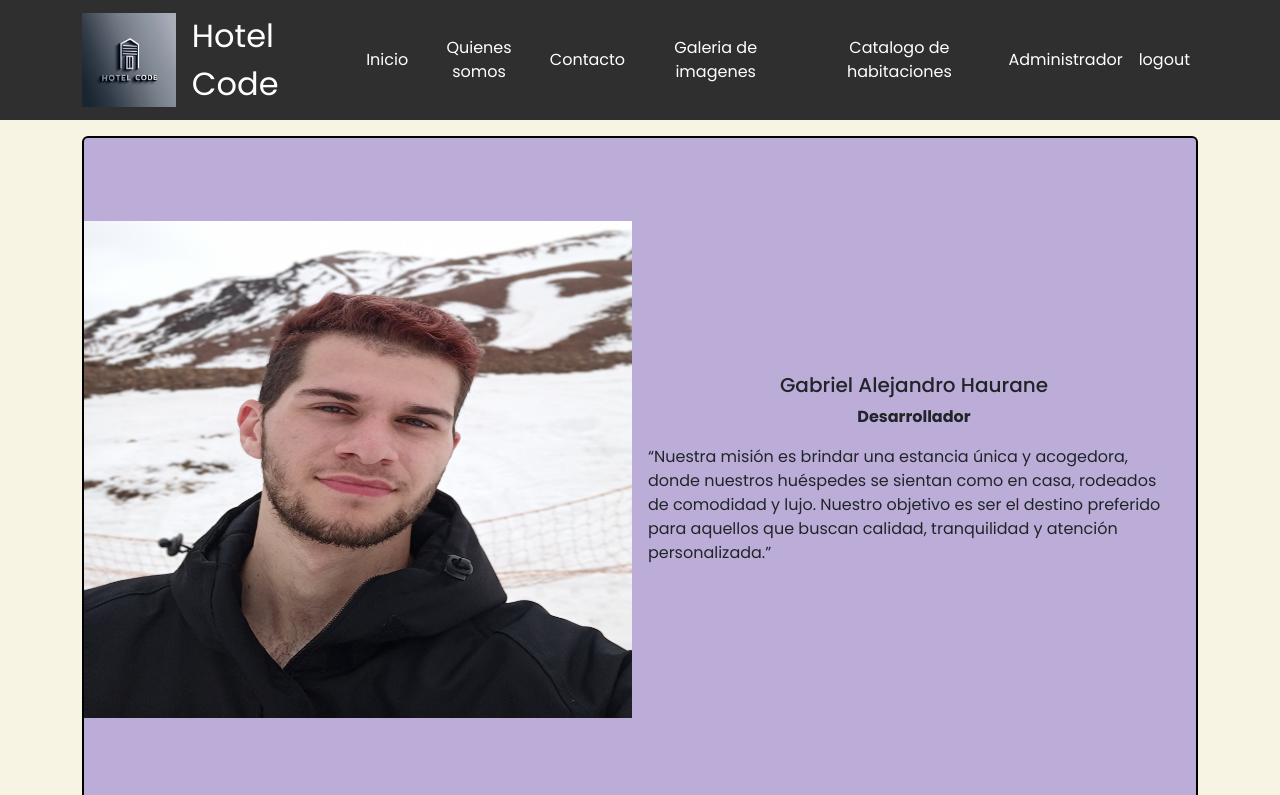
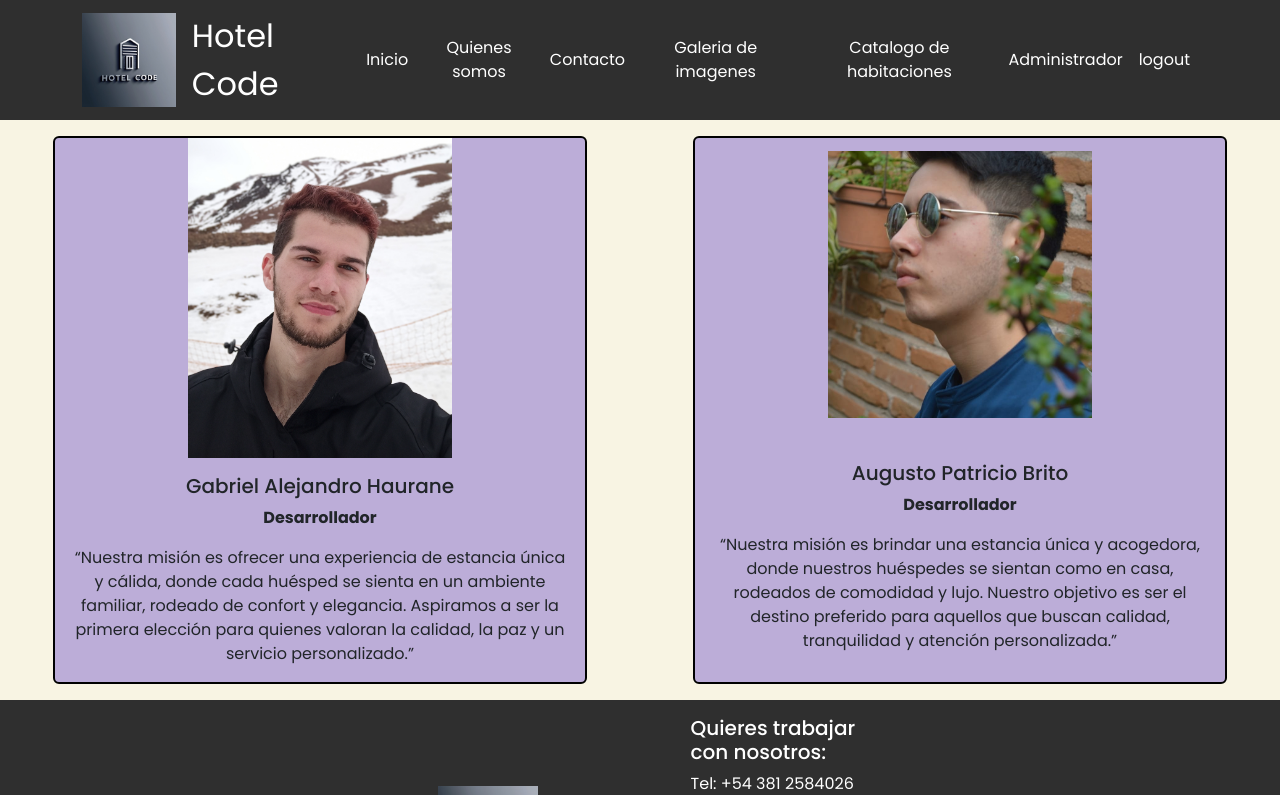
Before and after one commit to GabrielHaurane/Frontend-Proyecto-Final, a React (Vite) app: page /quienessomos in a window 1280 px wide. Shown: the top 795 px of the page. Built offline with nearby package versions, Linux system fonts and the light colour scheme; no server answers.

Commit message:
agregado de la info de augusto brito

```diff
--- a/src/components/pages/Contacto.jsx
+++ b/src/components/pages/Contacto.jsx
@@ -2,10 +2,10 @@ import React from "react";
 import { Card } from "react-bootstrap";
 const Contacto = () => {
   return (
-    <div className="backQS flex-grow-1 d-flex flex-column justify-content-around align-content-center">
+    <div className="backQS flex-grow-1 d-flex flex-column justify-content-evenly align-content-center">
       <h1 className="text-center">Por si quieres contactarnos:</h1>
-      <section className="container d-flex flex-wrap justify-content-around">
-        <Card className="col-5 backQ text-center">
+      <section className="container d-flex flex-wrap justify-content-around flex-column flex-md-row align-items-center">
+        <Card className="col-12 col-sm-5 mb-2 m-sm-0 backQ text-center">
           <Card.Title>Gabriel Alejandro Haurane</Card.Title>
           <Card.Body>
             <a href="https://www.linkedin.com/in/gabriel-haurane-b117a627b/"
@@ -34,10 +34,10 @@ const Contacto = () => {
              </a>
           </Card.Body>
         </Card>
-        <Card className="col-5 backQ text-center">
+        <Card className="col-12 col-sm-5 mt-2 m-sm-0 backQ text-center">
           <Card.Title>Augusto Patricio Brito</Card.Title>
           <Card.Body>
-            <a href="https://www.linkedin.com/in/gabriel-haurane-b117a627b/"
+            <a href="https://www.linkedin.com/in/augusto-brito-399a05334/"
             target="_blank"
             rel="noopener noreferrer" >
               <i
@@ -45,7 +45,7 @@ const Contacto = () => {
                 style={{ fontSize: "2rem", color: "#0077b5" }}
               ></i>
             </a>
-            <a className="ms-3" href="https://github.com/GabrielHaurane"
+            <a className="ms-3" href="https://github.com/BritoAugusto"
             target="_blank"
             rel="noopener noreferrer" >
               <i
@@ -53,7 +53,7 @@ const Contacto = () => {
                 style={{ fontSize: "2rem", color: "black" }}
               ></i>
             </a>
-            <a className="ms-3" href="mailto:gabrielhaurane@gmail.com?subject=Hola&body=Escribe%20tu%20mensaje%20aquí"
+            <a className="ms-3" href="mailto:britoaugusto1@gmail.com?subject=Hola&body=Escribe%20tu%20mensaje%20aquí"
             target="_blank"
             rel="noopener noreferrer" >
               <i
--- a/src/components/pages/Quienes.jsx
+++ b/src/components/pages/Quienes.jsx
@@ -1,45 +1,49 @@
 import React from "react";
 import { Card } from "react-bootstrap";
 import gabrielH from "../assets/Gabriel_Haurane.jpg";
-
+import augustoB from "../assets/Augusto-Brito.jpg";
 const Quienes = () => {
   return (
-    <div className="flex-grow-1 backQS">
-        <div className="container">
-      <Card className="backQ my-3 d-flex flex-md-row  flex-column border border-2 border-black">
-        <div className="d-flex w-100 justify-content-center align-items-center">
-          <img className="col-12 h-75"  src={gabrielH}/>
+    <div className="flex-grow-1 backQS ">
+      <div className=" d-flex flex-wrap justify-content-around flex-column flex-md-row">
+        <Card className="col-12 col-md-5 backQ my-3 d-flex justify-content-center align-items-center flex-lg-row flex-column flex-wrap border border-2 border-black ">
+          <div className="d-flex col-6 justify-content-center align-items-center">
+            <img className="col-12 h-75" src={gabrielH} />
           </div>
-        <Card.Body className="col-12 d-flex flex-row">
+          <Card.Body className="col-12 d-flex flex-row text-center">
             <div className="d-flex flex-column flex-wrap justify-content-center align-items-center">
-          <Card.Title>Gabriel Alejandro Haurane</Card.Title>
-          <Card.Text>
+              <Card.Title className="col-12">
+                Gabriel Alejandro Haurane
+              </Card.Title>
+              <Card.Text className="col-6">
                 <b>Desarrollador</b>
               </Card.Text>
-          <Card.Text>
-            “Nuestra misión es brindar una estancia única y acogedora, donde
-            nuestros huéspedes se sientan como en casa, rodeados de comodidad y
-            lujo. Nuestro objetivo es ser el destino preferido para aquellos que
-            buscan calidad, tranquilidad y atención personalizada.”
+              <Card.Text className="col-12">
+                “Nuestra misión es ofrecer una experiencia de estancia única y
+                cálida, donde cada huésped se sienta en un ambiente familiar,
+                rodeado de confort y elegancia. Aspiramos a ser la primera
+                elección para quienes valoran la calidad, la paz y un servicio
+                personalizado.”
               </Card.Text>
             </div>
           </Card.Body>
         </Card>
-      <Card className="backQ my-3 d-flex flex-md-row  flex-column border border-2 border-black">
-        <div className="d-flex w-100 justify-content-center align-items-center">
-          <img className="col-12 h-75"  src={gabrielH}/>
+        <Card className="col-12 col-md-5 backQ my-3 d-flex justify-content-center align-items-center flex-lg-row flex-column flex-wrap border border-2 border-black ">
+          <div className="d-flex col-6 justify-content-center align-items-center">
+            <img className="col-12 h-75" src={augustoB} />
           </div>
-        <Card.Body className="col-12 d-flex flex-row">
+          <Card.Body className="col-12 d-flex flex-row text-center">
             <div className="d-flex flex-column flex-wrap justify-content-center align-items-center">
-          <Card.Title>Augusto Patricio Brito</Card.Title>
-          <Card.Text>
+              <Card.Title className="col-12">Augusto Patricio Brito</Card.Title>
+              <Card.Text className="col-6">
                 <b>Desarrollador</b>
               </Card.Text>
-          <Card.Text>
+              <Card.Text className="col-12">
                 “Nuestra misión es brindar una estancia única y acogedora, donde
-            nuestros huéspedes se sientan como en casa, rodeados de comodidad y
-            lujo. Nuestro objetivo es ser el destino preferido para aquellos que
-            buscan calidad, tranquilidad y atención personalizada.”
+                nuestros huéspedes se sientan como en casa, rodeados de
+                comodidad y lujo. Nuestro objetivo es ser el destino preferido
+                para aquellos que buscan calidad, tranquilidad y atención
+                personalizada.”
               </Card.Text>
             </div>
           </Card.Body>
```
Also changed, not shown: src/components/assets/Augusto-Brito.jpg (added). Lines whose indentation alone changed are shown as unchanged.
